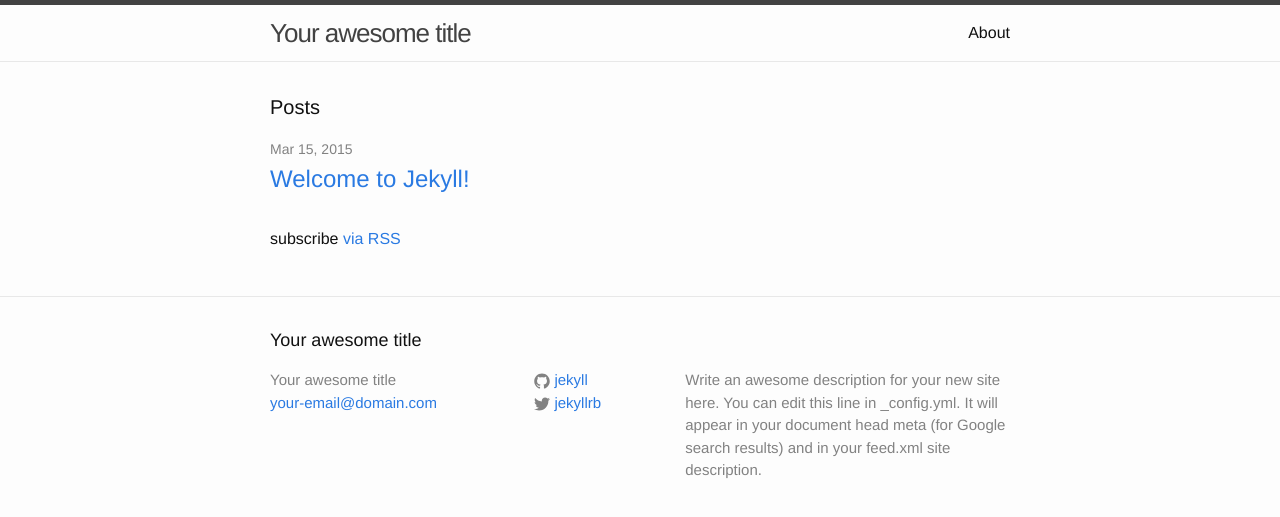
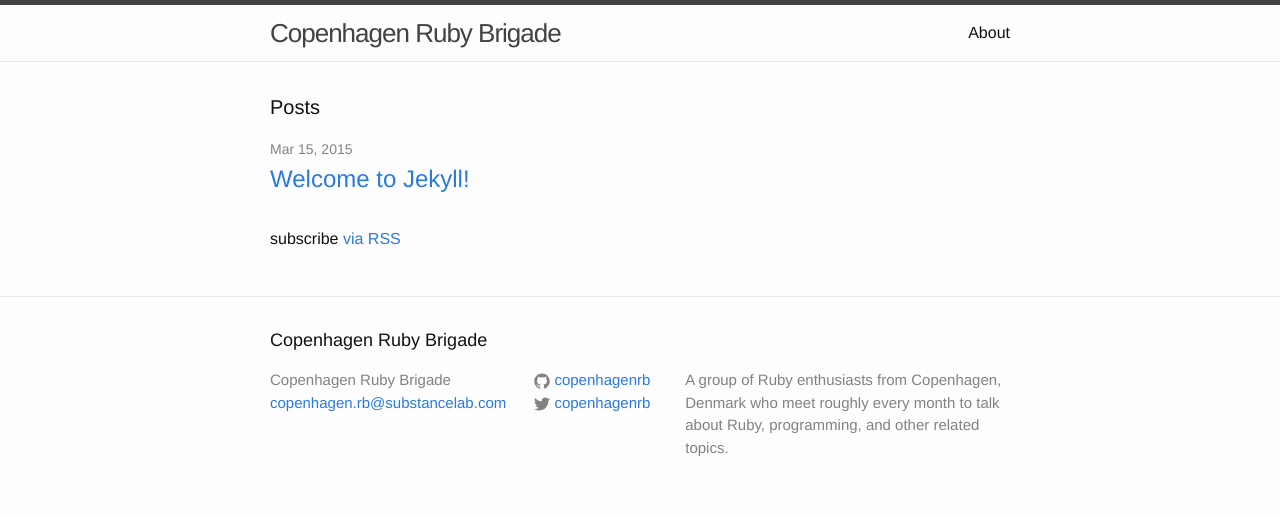
Before and after one commit to copenhagenrb/copenhagenrb.github.io, a Jekyll site: the page built from index.html, in a window 1280 px wide. Shown: the top 517 px of the page. Built offline with Jekyll 4.4.1, drawn with Linux system fonts in a browser that asks for light colours.

Commit message:
Initial setup

```diff
--- a/_config.yml
+++ b/_config.yml
@@ -1,14 +1,13 @@
 # Site settings
-title: Your awesome title
-email: your-email@domain.com
+title: Copenhagen Ruby Brigade
+email: copenhagen.rb@substancelab.com
 description: > # this means to ignore newlines until "baseurl:"
-  Write an awesome description for your new site here. You can edit this
-  line in _config.yml. It will appear in your document head meta (for
-  Google search results) and in your feed.xml site description.
+  A group of Ruby enthusiasts from Copenhagen, Denmark who meet roughly every
+  month to talk about Ruby, programming, and other related topics.
 baseurl: "" # the subpath of your site, e.g. /blog/
-url: "http://yourdomain.com" # the base hostname & protocol for your site
-twitter_username: jekyllrb
-github_username:  jekyll
+url: "http://copenhagenrb.dk" # the base hostname & protocol for your site
+twitter_username: copenhagenrb
+github_username:  copenhagenrb
 
 # Build settings
 markdown: kramdown
```
